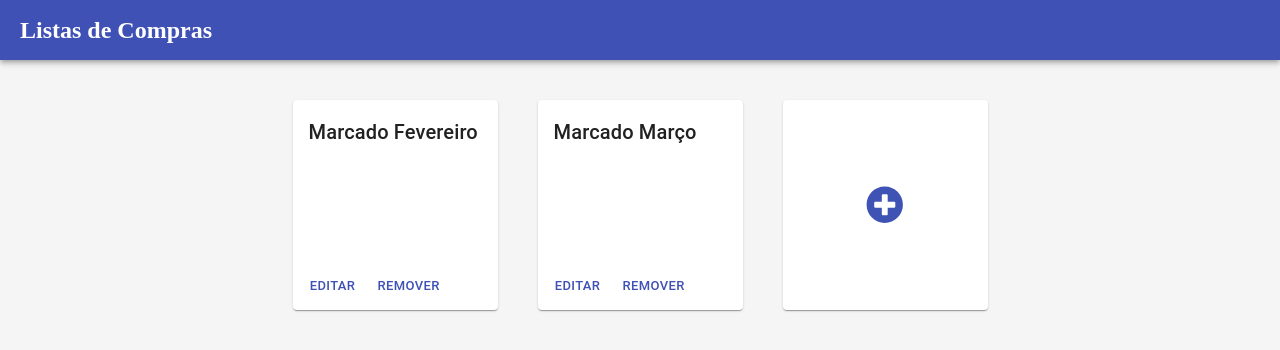
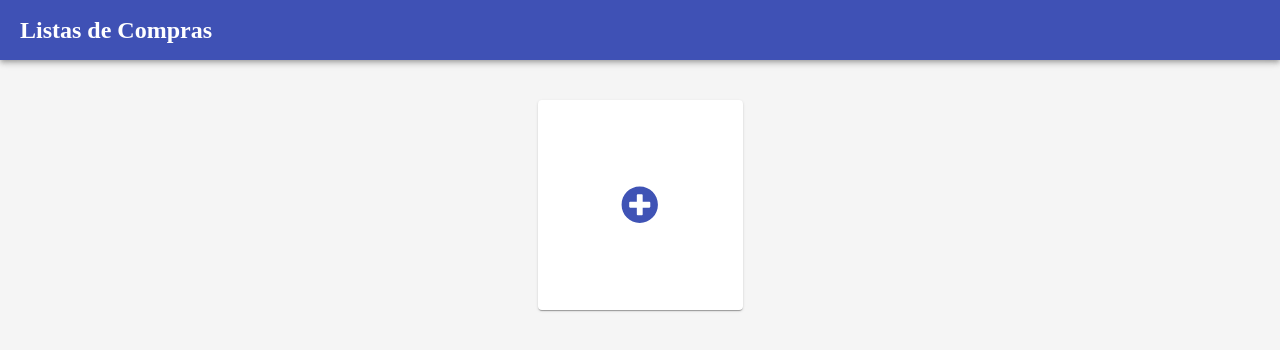
Before and after one commit to thiagoodiniz/market-list, a React (Create React App) app: page / in a window 1280 px wide. Shown: the top 350 px of the page. Built offline with nearby package versions, Linux system fonts and the light colour scheme.

Commit message:
adding and removing lists

```diff
--- a/src/components/market-list/MarketList.js
+++ b/src/components/market-list/MarketList.js
@@ -1,29 +1,42 @@
-import React, { Component } from "react";
+import React, { useState } from "react";
 import './MarketList.scss';
 import { Card, Button } from "@material-ui/core";
 import {FontAwesomeIcon} from '@fortawesome/react-fontawesome';
 import { faPlusCircle } from "@fortawesome/free-solid-svg-icons";
 import MarketListItem from "./market-list-item/MarketListItem";
 
-class MarketList extends Component  {
+const MarketList = ( props ) => {
 
-	render() {
-		return(
-			<section className="list">
+	const [ marketLists, updateList] = useState([]);
 
-				<MarketListItem name="Marcado Fevereiro"/>
+	const handleNewList = () => {
+		updateList([...marketLists, {
+			name: '',
+			description: '',
+			market: '',
+			isEditing: true,
+		}]);
+	}
 
-				<MarketListItem name="Marcado Março"/>
+	const handleRemoveList = (idx) => {
+		console.log(`removing ${idx}`)
+		updateList( marketLists.filter((list, index) => index !== idx));
+	}
 
+	return (
+		<section className="list">
 
-				<Card className="list-card add-list">
-					<Button>
-						<FontAwesomeIcon color="#3f53b5" icon={ faPlusCircle } size="lg" />
-					</Button>
-				</Card>
-			</section>
-		);
-	}
+			{ marketLists.map((list, idx) =>
+				<MarketListItem key={ idx } onRemove={ () => handleRemoveList(idx) } { ...list }/>
+			) }
+
+			<Card className="list-card add-list">
+				<Button onClick={ handleNewList } >
+					<FontAwesomeIcon color="#3f53b5" icon={ faPlusCircle } size="lg"/>
+				</Button>
+			</Card>
+		</section>
+	);
 }
 
 export default MarketList;
--- a/src/components/market-list/market-list-item/MarketListItem.js
+++ b/src/components/market-list/market-list-item/MarketListItem.js
@@ -14,7 +14,8 @@ const MarketListItem = (props) => {
         setName(props.name);
         setDescription(props.description);
         setMarket(props.market);
-    }, [props.name, props.description, props.market]);
+        toggleIsEditing(props.isEditing);
+    }, [props.name, props.description, props.market, props.isEditing]);
 
     return(
         <Card className="list-card">
@@ -40,7 +41,7 @@ const MarketListItem = (props) => {
                         <Button size="small" color="primary" onClick={ () => toggleIsEditing(!isEditing) }>
                             Editar
                         </Button>
-                        <Button size="small" color="primary">
+                        <Button size="small" color="primary" onClick={ props.onRemove } >
                             Remover
                         </Button>
                     </CardActions>
@@ -54,6 +55,7 @@ const MarketListItem = (props) => {
                             label="Título da lista"
                             value={ name }
                             onChange={ e => setName(e.currentTarget.value) }
+                            autoFocus
                         />
                         <TextField
                             label="Descrição"
@@ -86,6 +88,8 @@ MarketListItem.propTypes = {
     name: PropTypes.string.isRequired,
     description: PropTypes.string,
     market: PropTypes.string,
+    isEditing: PropTypes.bool,
+    onRemove: PropTypes.func,
   };
 
 export default MarketListItem;
```
